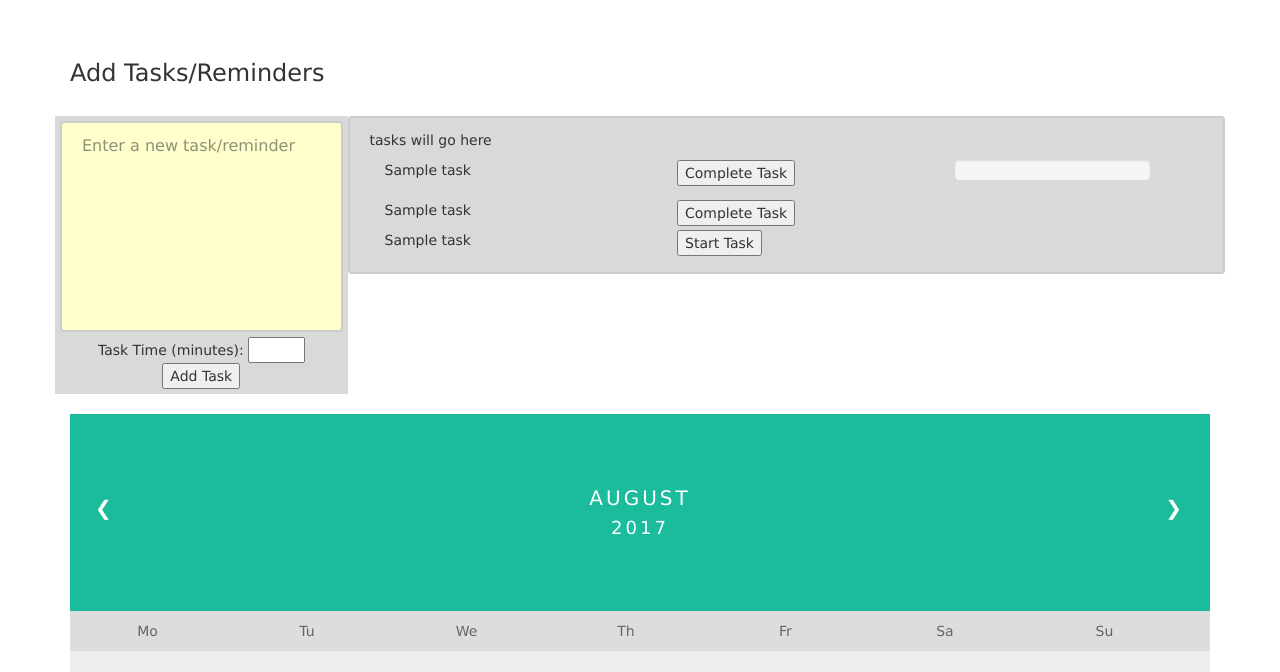
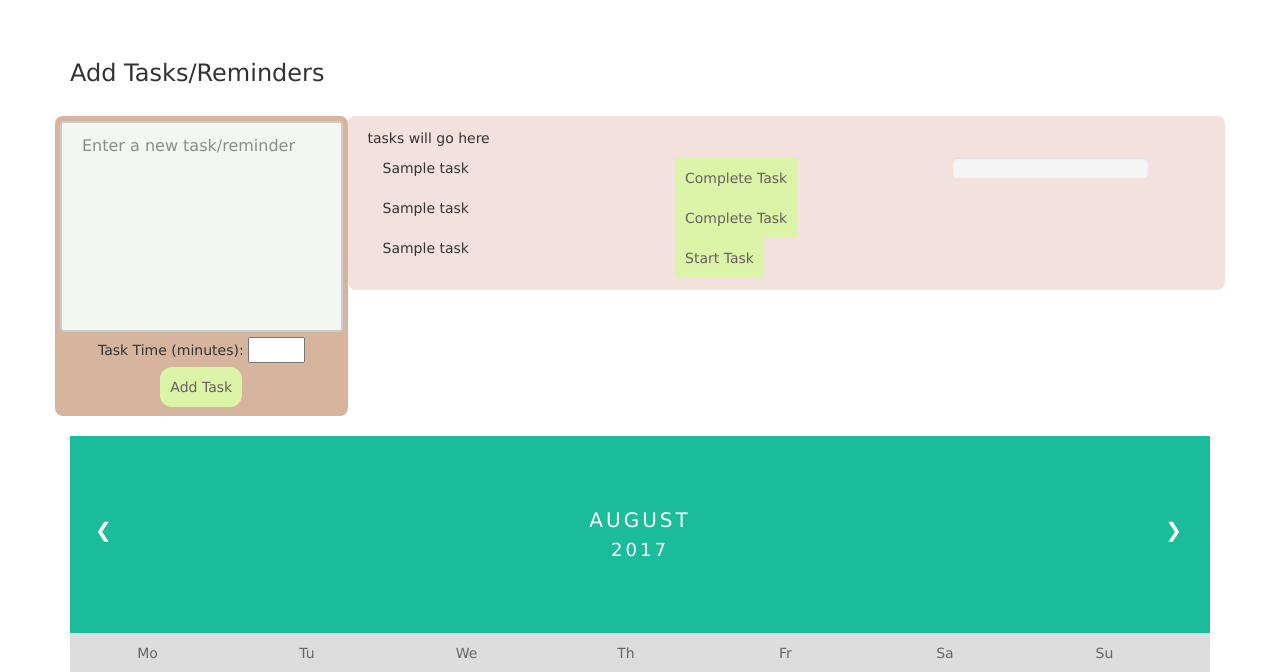
Before and after one commit to yiduoke/3y1b, a Flask app: template organize/templates/home.html in a window 1280 px wide; the page is wider, and only the part inside the window is pictured. Shown: the part 66-738 px from the top of that part. Run offline with Flask 2, Linux system fonts and the light colour scheme; the template is opened without the code that fills it: most values are stand-ins (such as "Sample title", 1, 10 or a date in 2020); data that the repository does not hold is empty; some libraries are stand-ins or nearby versions.

Commit message:
transfered style to tasks page

```diff
--- a/organize/templates/home.html
+++ b/organize/templates/home.html
@@ -12,6 +12,22 @@ Home
   * {box-sizing: border-box;}
   ul {list-style-type: none;}
   body {font-family: Verdana, sans-serif;}
+
+  .taskButton{
+  background-color: #DBF4A7;
+  border: none;
+  color: #6B5E62;
+  padding: 10px;
+  text-align: center;
+  text-decoration: none;
+  cursor: pointer;
+  transition-duration: 0.3s;
+  }
+
+  .taskButton:hover{
+  background-color: #D8D0C1;
+  color: #122932;
+  }
 
   .month {
   padding: 70px 25px;
@@ -135,26 +151,27 @@ Home
   <h3>Add Tasks/Reminders</h3>
   <br>
   <div class="row">
-    <div class="col-md-3" style="text-align: center; background-color:#D9D9D9; padding:5px">
+    <div class="col-md-3" style="border-radius: 8px; text-align: center; background-color:#D7B49E; padding:5px">
       <form action="/submitTask" method="POST">
   	<textarea name="task" rows="8" cols="20" placeholder="Enter a new task/reminder" style="padding: 12px 20px;
    	   											box-sizing: border-box;
    	 											border: 2px solid #ccc;
     												border-radius: 4px;
-    												background-color: #ffc;
+    												background-color: #F2F7F2;
     												font-size: 16px;
     												font-color: #666;
 												width:100%;
     												resize: none;"></textarea>
   	<br>
 	Task Time (minutes): <input type="number" style="width:20%" min = "0" name="taskTime"><br>
-	<input type="submit" value="Add Task">
+	<input class="margaret-button" type="submit" value="Add Task">
       </form>
     </div>
-    <div class="col-md-9" style="height:100%; background-color: #D9D9D9; box-sizing: border-box; border-radius: 4px; border: 2px solid #ccc; padding: 12px 20px;">
+    <div class="col-md-9" style="overflow:auto; height:100%; background-color: #F3E1DD; box-sizing: border-box; border-radius: 8px; padding: 12px 20px;">
       <p>tasks will go here</p>
 
       {% for task in startedTasks %}
+      <div>
 	<div class="container">
 	  <div class="row">
 	    <span class="col-sm-3">
@@ -166,9 +183,11 @@ Home
 	    <div class="progress col-sm-2" style="padding-left: 0px; padding-right: 0px; "><div class="progress-bar progress-bar-striped progress-bar-animated" role="progressbar" aria-valuenow="0" aria-valuemin="0" aria-valuemax="100" style="width: 0%; background-color:hsl(120,100%,50%);"></div></div>
 	  </div>
 	</div>
+      </div>
       {% endfor %}
 
       {% for task in nonTimedStartedTasks %}
+      <div>
 	<div class="container">
 	  <div class="row">
 	    <span class="col-sm-3">
@@ -179,9 +198,11 @@ Home
 	    </span>
 	  </div>
 	</div>
+      </div>
       {% endfor %}
 
       {% for task in nonStartedTasks %}
+      <div>
 	<div class="container">
 	  <div class="row">
 	    <span class="col-sm-3">
@@ -190,6 +211,7 @@ Home
 	    <span class="col-sm-3">
 	      <button class="taskButton" style="display: inline-block">Start Task</button>
 	    </span>
+	  </div>
 	</div>
       </div>
       {% endfor %}
```
Also changed, not shown: organize/data/db.db. Lines whose indentation alone changed are shown as unchanged.
